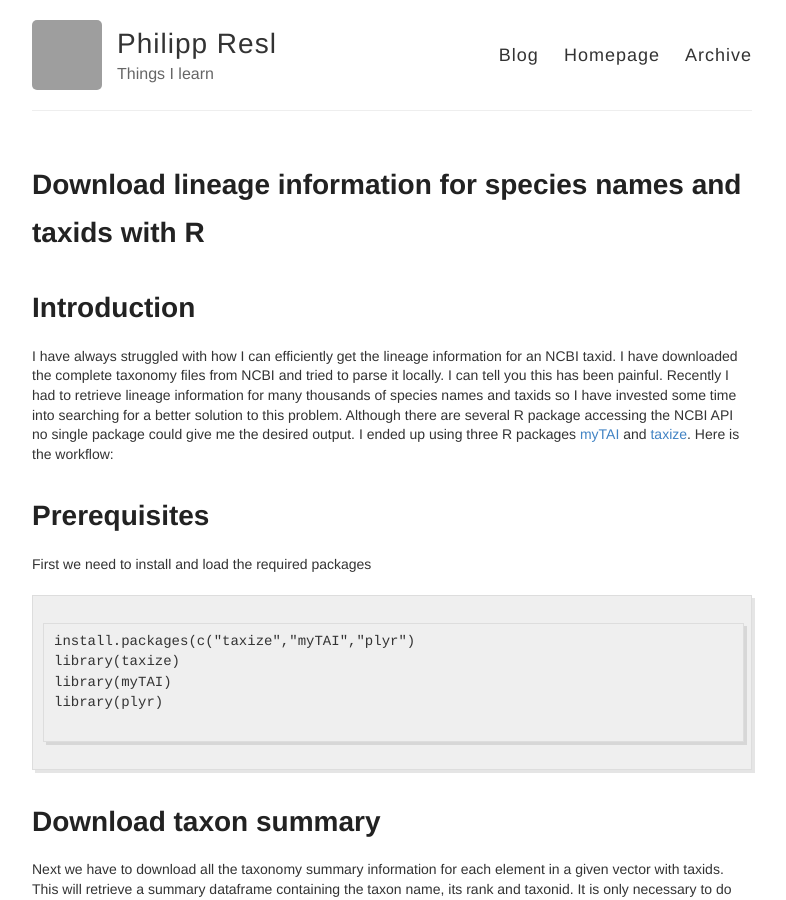
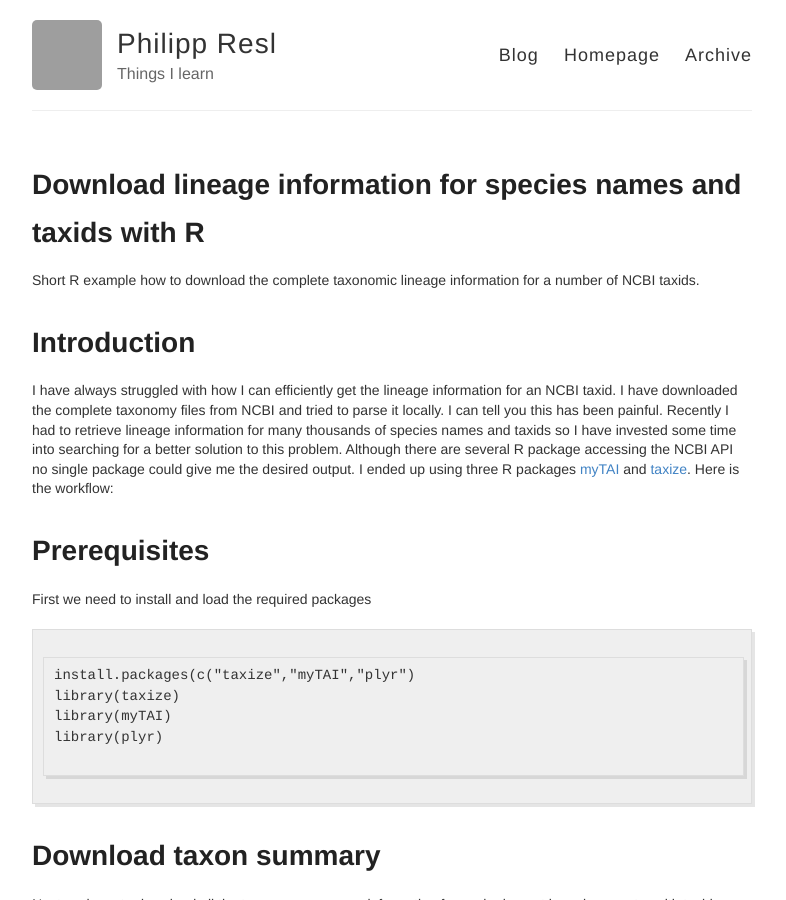
Before and after one commit to reslp/blog, a Jekyll site: the page built from _posts/2019-01-23-Download-Taxinfo-with-R.md, in a window 1280 px wide and 900 px high. Shown: the whole window, without its empty margins (248-1034 px from the left). Built offline with Jekyll 4.4.1, drawn with Linux system fonts in a browser that asks for light colours; comment, search, counter and statistics services are not loaded; grey boxes are pictures that could not be loaded.

Commit message:
Update 2019-01-23-Download-Taxinfo-with-R.md

```diff
--- a/_posts/2019-01-23-Download-Taxinfo-with-R.md
+++ b/_posts/2019-01-23-Download-Taxinfo-with-R.md
@@ -2,6 +2,9 @@
 layout: post
 title: Download lineage information for species names and taxids with R
 ---
+
+Short R example how to download the complete taxonomic lineage information for a number of NCBI taxids.
+
 # Introduction
 
 I have always struggled with how I can efficiently get the lineage information for an NCBI taxid. I have downloaded the complete taxonomy files from NCBI and tried to parse it locally. I can tell you this has been painful. Recently I had to retrieve lineage information for many thousands of species names and taxids so I have invested some time into searching for a better solution to this problem. Although there are several R package accessing the NCBI API no single package could give me the desired output. I ended up using three R packages [myTAI](https://cran.r-project.org/package=myTAI) and [taxize](https://cran.r-project.org/web/packages/taxize/index.html). Here is the workflow:
```
